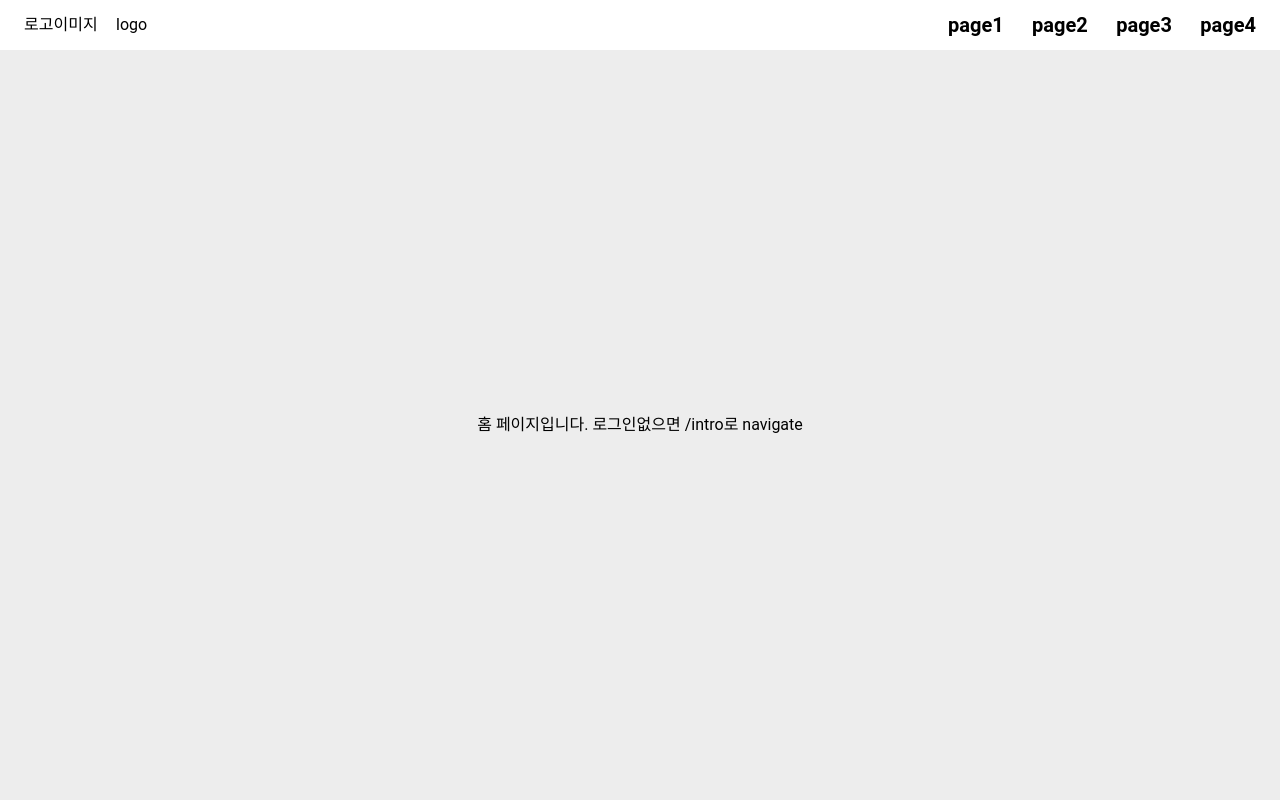
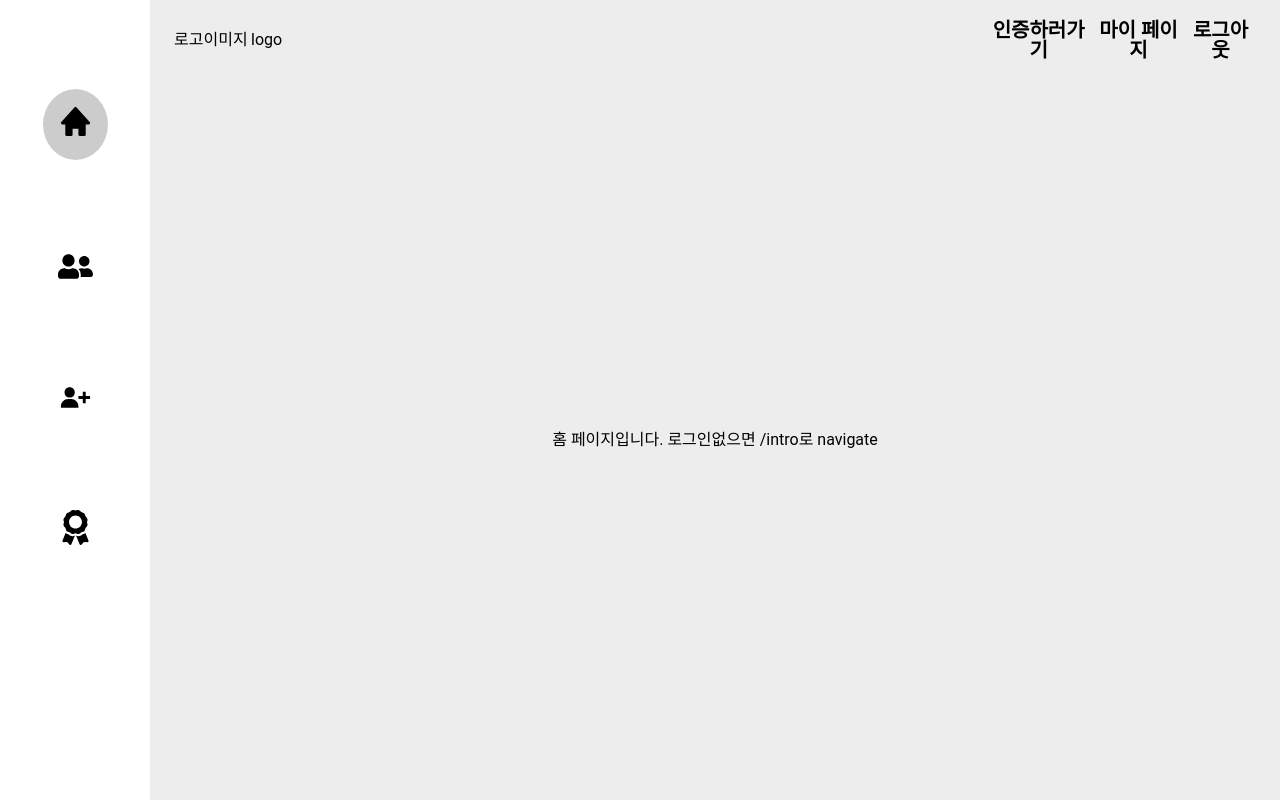
Before and after one commit to daechan-jo/seoul-plog-fiesta, a React (Create React App) app in the folder front/: page / in a window 1280 px wide. Built offline with nearby package versions, Linux system fonts and the light colour scheme.

Commit message:
:art: Style: 레이아웃 헤더 추가

```diff
--- a/front/package.json
+++ b/front/package.json
@@ -8,6 +8,7 @@
     "@testing-library/user-event": "^13.5.0",
     "react": "^18.2.0",
     "react-dom": "^18.2.0",
+    "react-icons": "^4.10.1",
     "react-router-dom": "^6.15.0",
     "react-scripts": "5.0.1",
     "sass": "^1.65.1",
--- a/front/src/components/common/Header.js
+++ b/front/src/components/common/Header.js
@@ -1,5 +1,5 @@
-import { Link } from "react-router-dom";
-import styles from "./layout.module.scss";
+import { Link } from 'react-router-dom';
+import styles from './layout.module.scss';
 
 const Header = () => {
   return (
@@ -10,16 +10,13 @@ const Header = () => {
       </div>
       <nav className={styles.navContainer}>
         <Link to="#">
-          <button>page1</button>
+          <button>인증하러가기</button>
+        </Link>
+        <Link to="/mypage">
+          <button>마이 페이지</button>
         </Link>
         <Link to="#">
-          <button>page2</button>
-        </Link>
-        <Link to="#">
-          <button>page3</button>
-        </Link>
-        <Link to="#">
-          <button>page4</button>
+          <button>로그아웃</button>
         </Link>
       </nav>
     </header>
--- /dev/null
+++ b/front/src/components/common/Nav.js
@@ -0,0 +1,39 @@
+import { Link, useLocation } from 'react-router-dom';
+import { BiSolidHome } from 'react-icons/bi';
+import { FaUserFriends, FaAward } from 'react-icons/fa';
+import { BiSolidUserPlus } from 'react-icons/bi';
+import styles from './layout.module.scss';
+
+const Nav = () => {
+  const location = useLocation(); // 현재 URL 정보를 가져오는 hook
+
+  return (
+    <div className={styles.LeftNav}>
+      <nav className={styles.LeftNavContainer}>
+        <Link to="/" className={location.pathname === '/' ? styles.active : ''}>
+          <BiSolidHome />
+        </Link>
+        <Link
+          to="/mynetwork"
+          className={location.pathname === '/mynetwork' ? styles.active : ''}
+        >
+          <FaUserFriends />
+        </Link>
+        <Link
+          to="/network"
+          className={location.pathname === '/network' ? styles.active : ''}
+        >
+          <BiSolidUserPlus />
+        </Link>
+        <Link
+          to="/ranking"
+          className={location.pathname === '/ranking' ? styles.active : ''}
+        >
+          <FaAward />
+        </Link>
+      </nav>
+    </div>
+  );
+};
+
+export default Nav;
--- a/front/src/components/common/layout.module.scss
+++ b/front/src/components/common/layout.module.scss
@@ -1,14 +1,13 @@
-@import "../../styles/variables.scss";
+@import '../../styles/variables.scss';
 
 .header {
   height: $headerHeight;
-  background-color: #ffffff;
   display: flex;
   justify-content: space-between;
   align-items: center;
   position: fixed;
   top: 0;
-  left: 0;
+  left: $navWidth;
   right: 0;
   padding: map-get($spacing, large);
   .logoContainer {
@@ -27,17 +26,28 @@
   }
 }
 
-.footer {
-  width: 100%;
-  height: 200px;
-  display: flex;
-  justify-content: center;
-  align-items: center;
-  background-color: #000000;
-  color: #ffffff;
-  .textContainer {
-    width: 30%;
+.LeftNav {
+  width: $navWidth;
+  height: 100%;
+  position: fixed;
+  top: 0;
+  left: 0;
+  bottom: 0;
+  background-color: #ffff;
+  .LeftNavContainer {
+    width: 100%;
+    height: 80%;
     display: flex;
-    justify-content: space-between;
+    flex-direction: column;
+    justify-content: space-evenly;
+    align-items: center;
+    a {
+      font-size: 35px;
+    }
+    .active {
+      padding: 15px;
+      border-radius: 50%;
+      background-color: #cccccc;
+    }
   }
 }
--- a/front/src/pages/Layout.js
+++ b/front/src/pages/Layout.js
@@ -1,10 +1,12 @@
 import React from 'react';
 import Header from '../components/common/Header';
+import Nav from '../components/common/Nav';
 
 const Layout = ({ children }) => {
   return (
     <>
       <Header />
+      <Nav />
       {children}
     </>
   );
--- a/front/src/styles/global.scss
+++ b/front/src/styles/global.scss
@@ -17,6 +17,7 @@ code {
 main {
   background-color: #ededed;
   padding-top: $headerHeight;
+  padding-left: $navWidth;
   min-height: 100vh;
   display: flex;
   justify-content: center;
--- a/front/src/styles/variables.scss
+++ b/front/src/styles/variables.scss
@@ -1,4 +1,5 @@
-$headerHeight: 50px;
+$headerHeight: 80px;
+$navWidth: 150px;
 
 $colors: (
   black: #000000,
```
Also changed, not shown: 1 other file (tests, documents, lock files or other folders).
